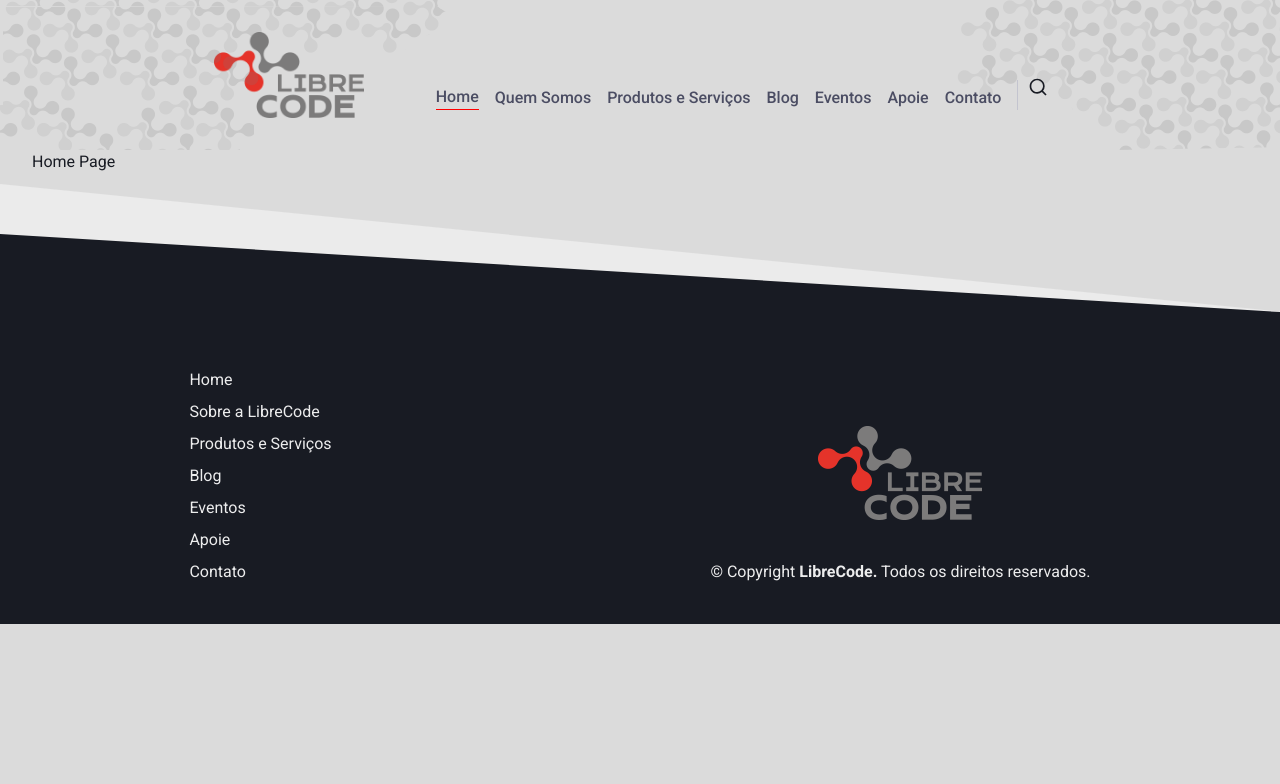
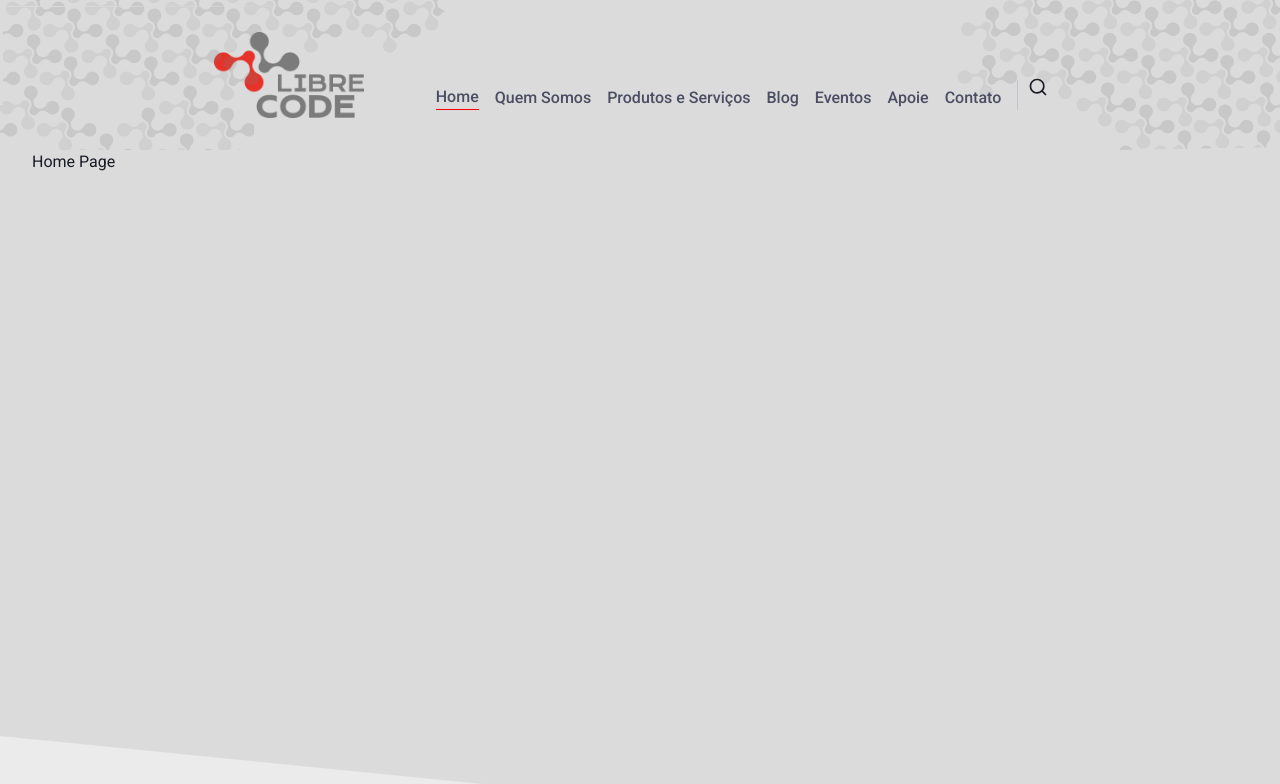
Before and after one commit to LibreCodeCoop/site, a Next.js app: page / in a window 1280 px wide. Shown: the top 784 px of the page. Built offline with nearby package versions, Linux system fonts and the light colour scheme.

Commit message:
fix container max and min height

```diff
--- a/src/components/Layouts/Container/index.tsx
+++ b/src/components/Layouts/Container/index.tsx
@@ -5,7 +5,7 @@ import {
 
 export function Container({ children, ...rest }: ContainerProps) {
   return (
-    <ChakraContainer paddingX={8} {...rest} maxW="full">
+    <ChakraContainer maxH="full" minH="xl" paddingX={8} {...rest} maxW="full">
       {children}
     </ChakraContainer>
   );
```
